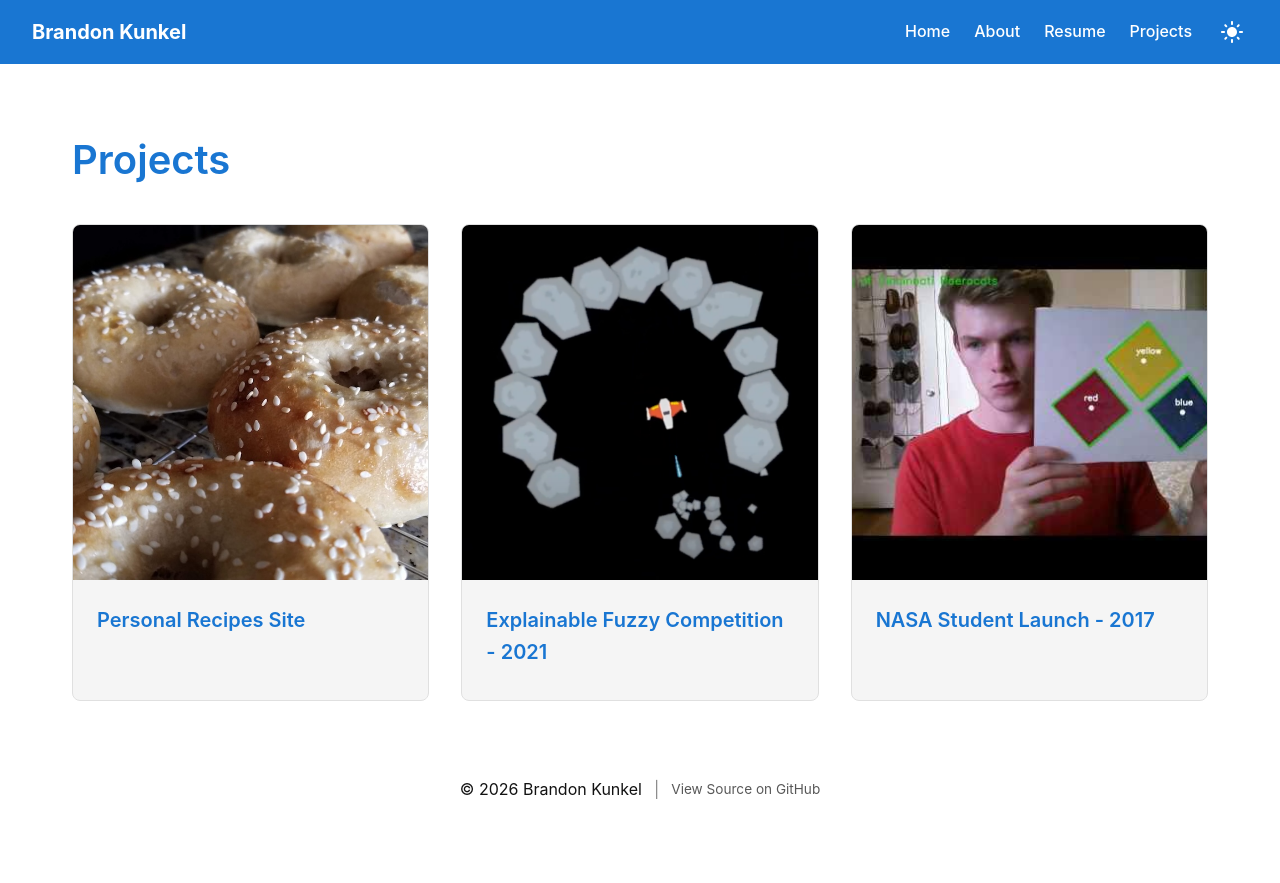
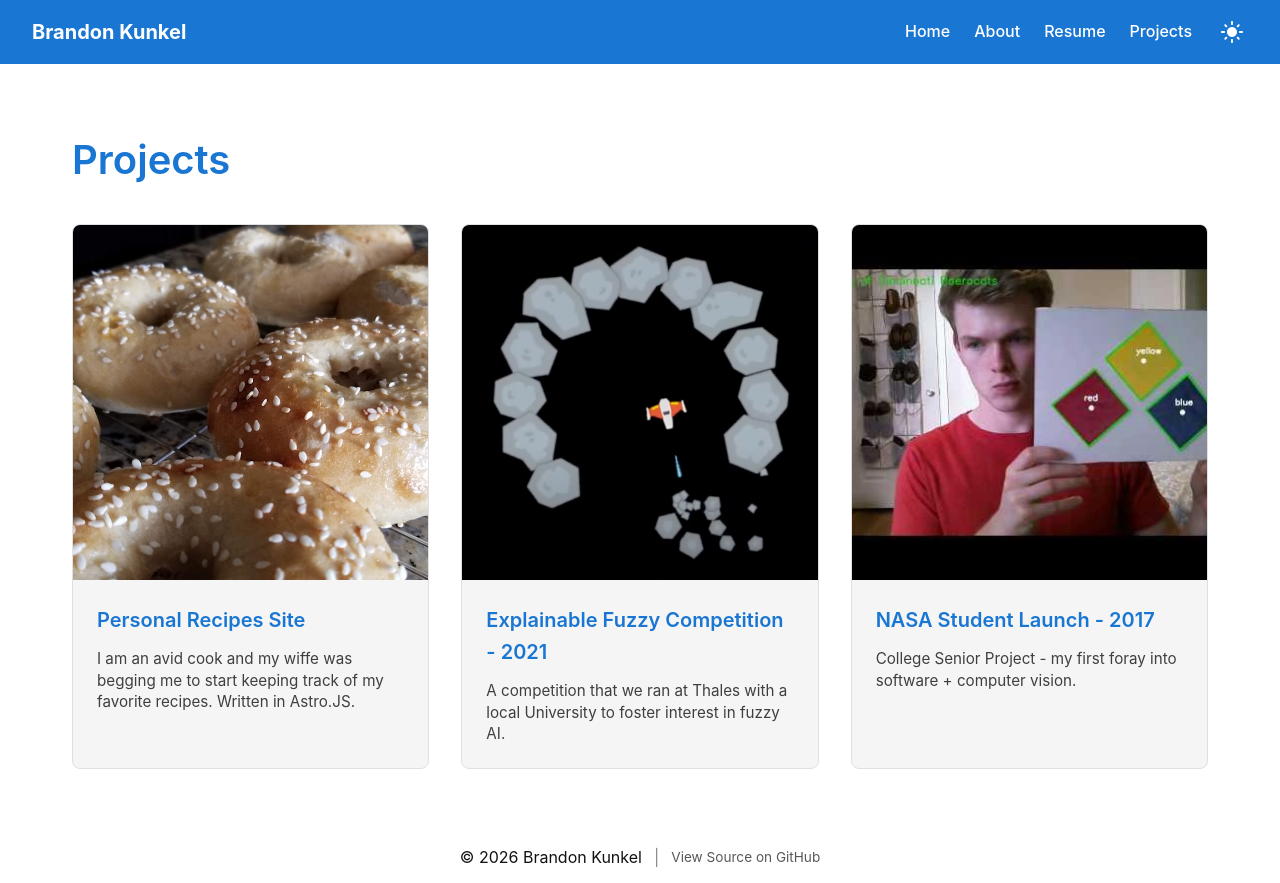
Before and after one commit to brandonmkunkel/brandonmkunkel.github.io, an Astro site: page /projects in a window 1280 px wide. Before the commit the page ends 815 px from the top, so only its background shows below. Built offline with nearby package versions, Linux system fonts and the light colour scheme; Astro itself is replaced by a stand-in of ours.

Commit message:
Add descriptions

```diff
--- a/src/content/projects/nasa_student_launch.md
+++ b/src/content/projects/nasa_student_launch.md
@@ -2,4 +2,7 @@
 title: 'NASA Student Launch - 2017'
 imageSrc: '../../assets/projects/nasa_student_launch.jpg'
 date: '2017-04-01'
+description: 'College Senior Project - my first foray into software + computer vision.'
 ---
+
+College Senior Project that pushed me toward software, I designed a computer vision system to identify and track ground based targets with Python, OpenCV and deployed on a Raspberry Pi.
--- a/src/content/projects/recipes.md
+++ b/src/content/projects/recipes.md
@@ -3,4 +3,5 @@ title: 'Personal Recipes Site'
 link: 'https://brandonmkunkel.github.io/recipes'
 imageSrc: '../../assets/projects/recipes.jpg'
 date: '2026-04-25'
+description: 'I am an avid cook and my wiffe was begging me to start keeping track of my favorite recipes. Written in Astro.JS.'
 ---
--- a/src/content/projects/xfc.md
+++ b/src/content/projects/xfc.md
@@ -3,6 +3,7 @@ title: 'Explainable Fuzzy Competition - 2021'
 github: 'https://github.com/xfuzzycomp'
 imageSrc: '../../assets/projects/xfc.png'
 date: '2021-01-01'
+description: A competition that we ran at Thales with a local University to foster interest in fuzzy AI.
 ---
 
 [See the official XFC Website!](https://xfuzzycomp.github.io/XFC/)
--- a/src/pages/projects/index.astro
+++ b/src/pages/projects/index.astro
@@ -38,6 +38,9 @@ const allProjects = (await getCollection('projects')).sort((a, b) => {
             )}
             <div class="card-content">
               <h2 class="card-title">{project.data.title}</h2>
+              {project.data.description && (
+                <p class="card-description">{project.data.description}</p>
+              )}
             </div>
           </a>
         ))
@@ -55,4 +58,13 @@ const allProjects = (await getCollection('projects')).sort((a, b) => {
     color: var(--primary);
     margin-bottom: 2rem;
   }
+  .card-description {
+    font-size: 0.95rem;
+    font-weight: 400;
+    color: var(--text-color);
+    opacity: 0.8;
+    margin-bottom: 0;
+    margin-top: 0.25rem;
+    line-height: 1.4;
+  }
 </style>
```
